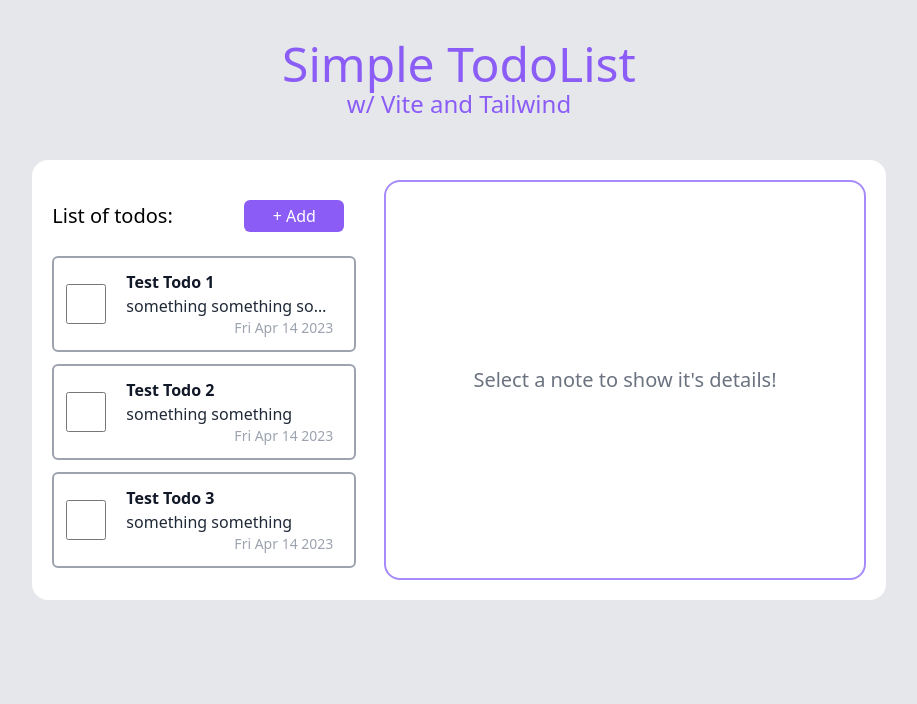
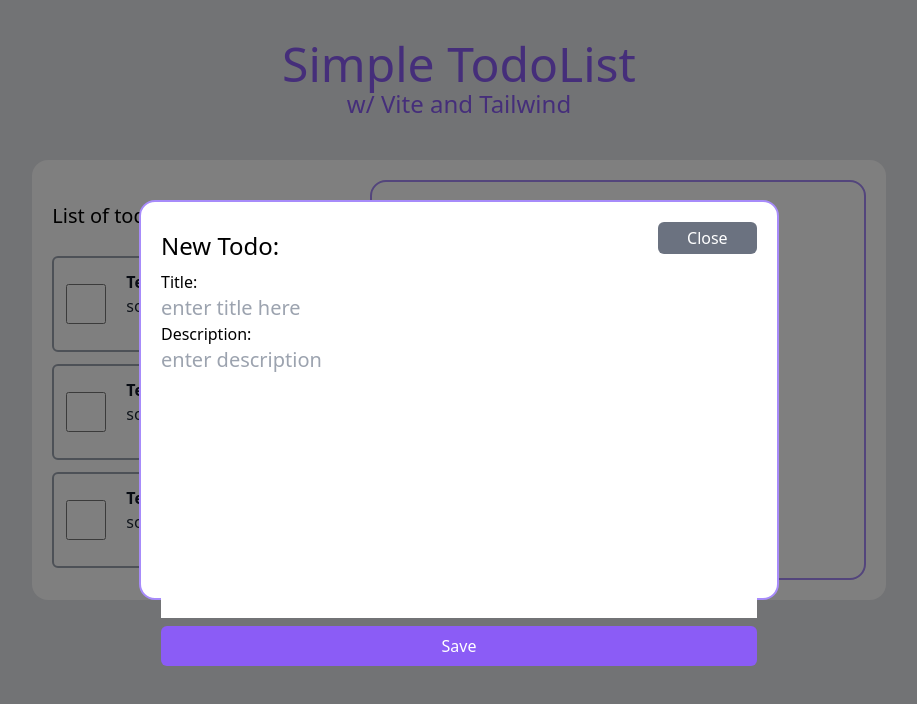
Before and after one commit to katefloresbanez/todo-test, a React (Vite) app: page / in a window 1280 px wide. Both pictures are taken after a click on the button "+ Add". Shown: the top 704 px of the page, without its empty margins (181-1098 px from the left). Built offline with nearby package versions, Linux system fonts and the light colour scheme.

Commit message:
feat: Implement Add todo

```diff
--- a/package.json
+++ b/package.json
@@ -21,6 +21,7 @@
     "postcss": "^8.4.21",
     "react": "^18.2.0",
     "react-dom": "^18.2.0",
+    "react-hook-form": "^7.43.9",
     "react-query": "^3.39.3",
     "react-redux": "^8.0.5",
     "react-router": "^6.10.0",
--- a/src/App.tsx
+++ b/src/App.tsx
@@ -4,15 +4,21 @@
 
 import TodoDetails from './components/TodoDetails'
 import TodoSideBar from './components/TodoSideBar'
+import AddTodoModal from './components/AddTodoModal'
+import { getModalStatus } from './state/todoReducer'
+import { useAppSelector } from './hooks'
 
 const App: FC = () => {
+  const showAddModal = useAppSelector(getModalStatus)
+
   return (
-        <div className="w-full h-full flex flex-col bg-gray-200 items-center">
+    <div className="w-full h-full flex flex-col bg-gray-200 items-center relative">
         <Header />
         <Page>
             <TodoSideBar />
             <TodoDetails />
         </Page>
+        {!!showAddModal && <AddTodoModal />}
     </div>
   )
 }
--- /dev/null
+++ b/src/components/AddTodoModal.tsx
@@ -0,0 +1,71 @@
+import type { FC, ReactNode } from 'react'
+import { useForm } from 'react-hook-form'
+
+import { useAppDispatch } from '../hooks'
+import { addTodo, toggleAddModal } from '../state/todoReducer'
+
+interface Props {
+  children: ReactNode
+}
+
+interface FormValues {
+  title: string
+  description: string
+}
+
+const Overlay: FC<Props> = ({ children }) => {
+  return (
+    <div
+        className='w-full h-full z-10 bg-gray-900 absolute flex justify-center items-center'
+        style={{ backgroundColor: 'rgba(0, 0, 0, 0.5)' }}
+    >
+      {children}
+    </div>
+  )
+}
+
+const AddTodoModal: FC = () => {
+  const dispatch = useAppDispatch()
+  const { handleSubmit, register } = useForm()
+  const date = new Date()
+
+  const onClickClose = (): void => {
+    dispatch({ type: toggleAddModal.type, payload: false })
+  }
+
+  const onClickSubmit = (data: FormValues): void => {
+    const newTodo = {
+      id: Math.floor(Math.random() * 9999),
+      createdAt: date.toDateString(),
+      updatedAt: '',
+      completed: false,
+      ...data
+    }
+
+    dispatch({ type: addTodo.type, payload: newTodo })
+    onClickClose()
+  }
+
+  return (
+      <Overlay>
+        <div className='border-2 border-violet-400 w-1/2 h-1/2 rounded-2xl p-5 flex flex-col bg-white'>
+            <div className='flex justify-between'>
+                <h1 className='text-bold text-2xl my-2'>New Todo:</h1>
+                <button className='rounded-md  w-1/6 text-white h-8 bg-gray-500' onClick={onClickClose}>Close</button>
+            </div>
+                <form onSubmit={handleSubmit(onClickSubmit)}>
+                    <div className='h-full flex flex-col mb-2'>
+                        Title:
+                        <input
+                            {...register('title', { required: true })} className='text-bold sm:text-sm md:text-xl w-full' placeholder='enter title here' name='title'/>
+                        Description:
+                        <textarea {...register('description', { required: true })} className='sm:text-sm md:text-xl resize-none pb-0 h-full' rows={8} cols={38} placeholder='enter description' name='description'/>
+                    </div>
+                    <button type='submit' className='rounded-md bg-violet-500 w-full h-10 text-white'>Save</button>
+                 </form>
+        </div>
+      </Overlay>
+  )
+}
+
+export default AddTodoModal
--- a/src/components/TodoDetails.tsx
+++ b/src/components/TodoDetails.tsx
@@ -15,7 +15,7 @@
   if (selected.id === 0) {
     return (
       <div className='border-2 border-violet-400 w-full h-full rounded-2xl p-5 lg:w-min-1/2 flex flex-col justify-center items-center'>
-        <p className='text-gray-500 text-xl'>Select a note to show it's details!</p>
+        <p className='text-gray-500 text-xl'>Select a note to show it&apos;s details!</p>
       </div>
     )
   }
--- a/src/components/TodoSideBar.tsx
+++ b/src/components/TodoSideBar.tsx
@@ -1,14 +1,23 @@
 import type { FC } from 'react'
+
 import TodoList from './TodoList'
+import { useAppDispatch } from '../hooks'
+import { toggleAddModal } from '../state/todoReducer'
 
 const TodoSideBar: FC = () => {
+  const dispatch = useAppDispatch()
+
+  const onClickAddTodo = (): void => {
+    dispatch({ type: toggleAddModal.type, payload: true })
+  }
+
   return (
-        <div className='flex flex-col h-full mr-3 w-80'>
+        <div className='flex flex-col h-max-1/2 w-2/3 overflow-scroll overflow-hidden'>
             <div className='pt-3 pr-5 flex justify-between items-center'>
                 <div className='text-xl text-left text-bold'>
                     List of todos:
                 </div>
-                <button className='rounded-md bg-violet-500 w-1/3 h-8 text-white m-2'>+ Add</button>
+                <button className='rounded-md bg-violet-500 w-1/3 h-8 text-white m-2' onClick={onClickAddTodo}>+ Add</button>
             </div>
             <TodoList />
         </div>
--- a/src/data.ts
+++ b/src/data.ts
@@ -37,5 +37,9 @@
     completed: todo.completed,
     createdAt: todo.created_at,
     updatedAt: todo.updated_at
-  }))
+  })).sort((a: Todo, b: Todo) => {
+    const dateA = new Date(a.createdAt)
+    const dateB = new Date(b.createdAt)
+    return dateB - dateA
+  })
 }
--- a/src/state/todoReducer.ts
+++ b/src/state/todoReducer.ts
@@ -7,6 +7,7 @@
 interface TodoState {
   list: Todo[]
   selected: Todo
+  modalStatus: boolean
 }
 
 const initialState: TodoState = {
@@ -18,7 +19,8 @@
     completed: false,
     createdAt: '',
     updatedAt: ''
-  }
+  },
+  modalStatus: false
 }
 export const todoSlice = createSlice({
   name: 'todo',
@@ -29,6 +31,9 @@
     },
     selectTodo: (state, action: PayloadAction<Todo>) => {
       state.selected = action.payload
+    },
+    toggleAddModal: (state, action: PayloadAction<boolean>) => {
+      state.modalStatus = action.payload
     }
   }
 })
@@ -36,9 +41,10 @@
 // Selectors
 export const getTodoList = (state: RootState): Todo[] => state.todolist.list
 export const getSelectedTodo = (state: RootState): Todo => state.todolist.selected
+export const getModalStatus = (state: RootState): boolean => state.todolist.modalStatus
 
 // Actions
-export const { addTodo, selectTodo } = todoSlice.actions
+export const { addTodo, selectTodo, toggleAddModal } = todoSlice.actions
 
 // Reducer
 export default todoSlice.reducer
```
Lines whose indentation alone changed are shown as unchanged.
